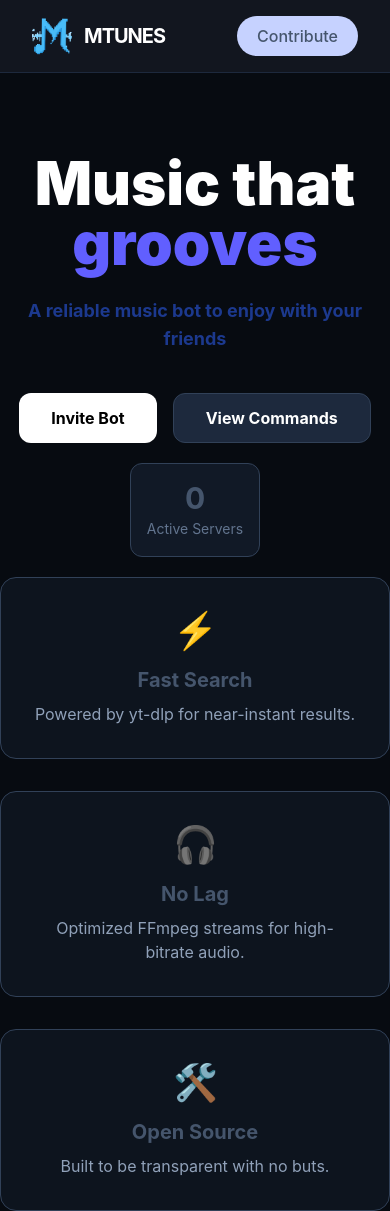
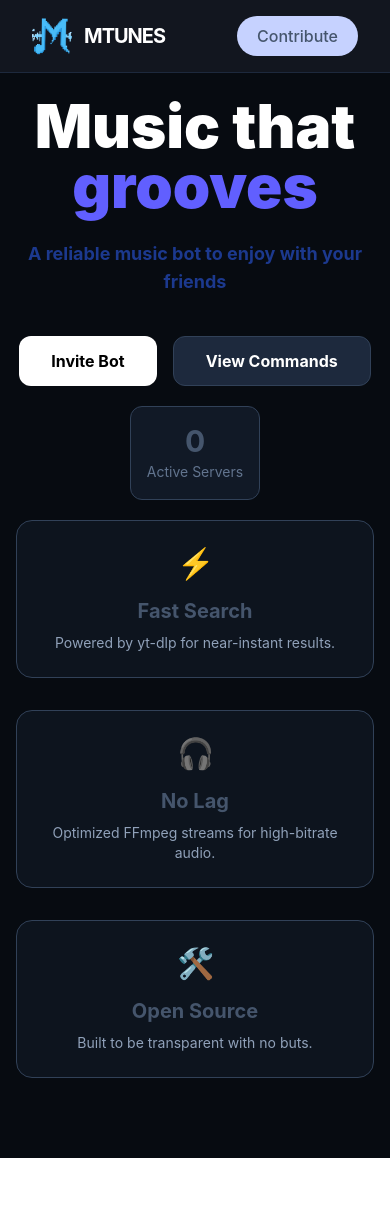
Before and after one commit to shubhankar011/MTUNES, a React (Vite) app in the folder website/: page / in a window 390 px wide. After the commit the page ends 1158 px from the top, so only its background shows below. Built offline with nearby package versions, Linux system fonts and the light colour scheme; no server answers.

Commit message:
Refined the landing page

```diff
--- a/website/src/App.jsx
+++ b/website/src/App.jsx
@@ -56,7 +56,7 @@ function App() {
   return (
     <>
       <div className="min-h-screen bg-[#070b11] text-slate-600 font-sans">
-        <nav className="flex items-center justify-between px-8 py-4 border-b border-slate-800 bg-[#12161F]">
+        <nav className="flex items-center justify-between px-8 py-4 border-b border-slate-800 bg-[#12161F] fixed top-0 w-full">
           <div className="flex items-center gap-3">
             <img src={mtunesLogo} className="h-10 w-10" alt="Logo" />
             <span className="text-xl font-bold tracking-tighter text-white">MTUNES</span>
@@ -66,7 +66,7 @@ function App() {
           </button>
         </nav>
 
-        <main className="max-w-4xl mx-auto pt-20 text-center">
+        <main className="max-w-4xl mx-auto pt-24 md:pt-32 text-center px-4">
           <h1 className="text-6xl font-black text-white mb-6">
             Music that <span className="text-indigo-500">grooves</span>
           </h1>
@@ -107,7 +107,7 @@ function App() {
               <span className="text-slate-500 text-sm">Active Servers</span>
            </div>
         </div>
-        <div className="grid md:grid-cols-3 gap-8">
+        <div className="grid grid-cols-1 md:grid-cols-3 gap-8 pb-20">
           <FeatureCard title="Fast Search" desc="Powered by yt-dlp for near-instant results." icon="⚡" />
           <FeatureCard title="No Lag" desc="Optimized FFmpeg streams for high-bitrate audio." icon="🎧" />
           <FeatureCard title="Open Source" desc="Built to be transparent with no buts." icon="🛠️" />
@@ -120,10 +120,10 @@ function App() {
 
 function FeatureCard({title, desc, icon}){
   return(
-    <div className="p-8 bg-slate-800/30 rounded-2xl border border-slate-700 hover:border-indigo-500 transition-all group cursor-default">
-      <div className="text-4xl mb-4 group-hover:scale-110 transition-transform">{icon}</div>
+    <div className="p-6 md:p-8 bg-slate-800/30 rounded-2xl border border-slate-700 hover:border-indigo-500 transition-all group cursor-default">
+      <div className="text-3xl md:text-4xl mb-4 group-hover:scale-110 transition-transform">{icon}</div>
       <h3 className="text-xl font-bold mb-2">{title}</h3>
-      <p className="text-slate-400">{desc}</p>
+      <p className="text-slate-400 text-sm md:text-base">{desc}</p>
     </div>
   )
 }
```
Also changed, not shown: website/src/App.css (+0 -185 lines).
